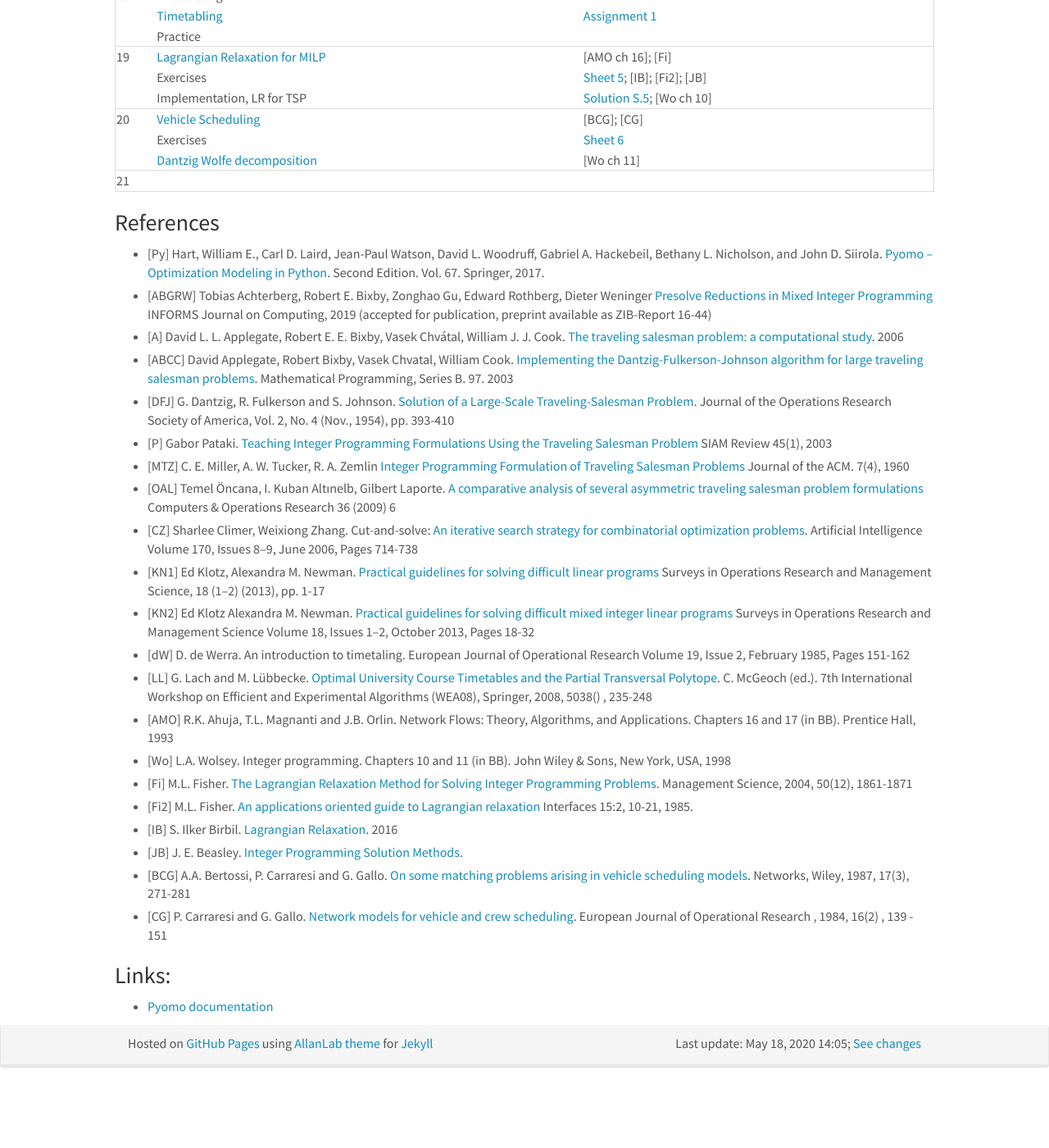
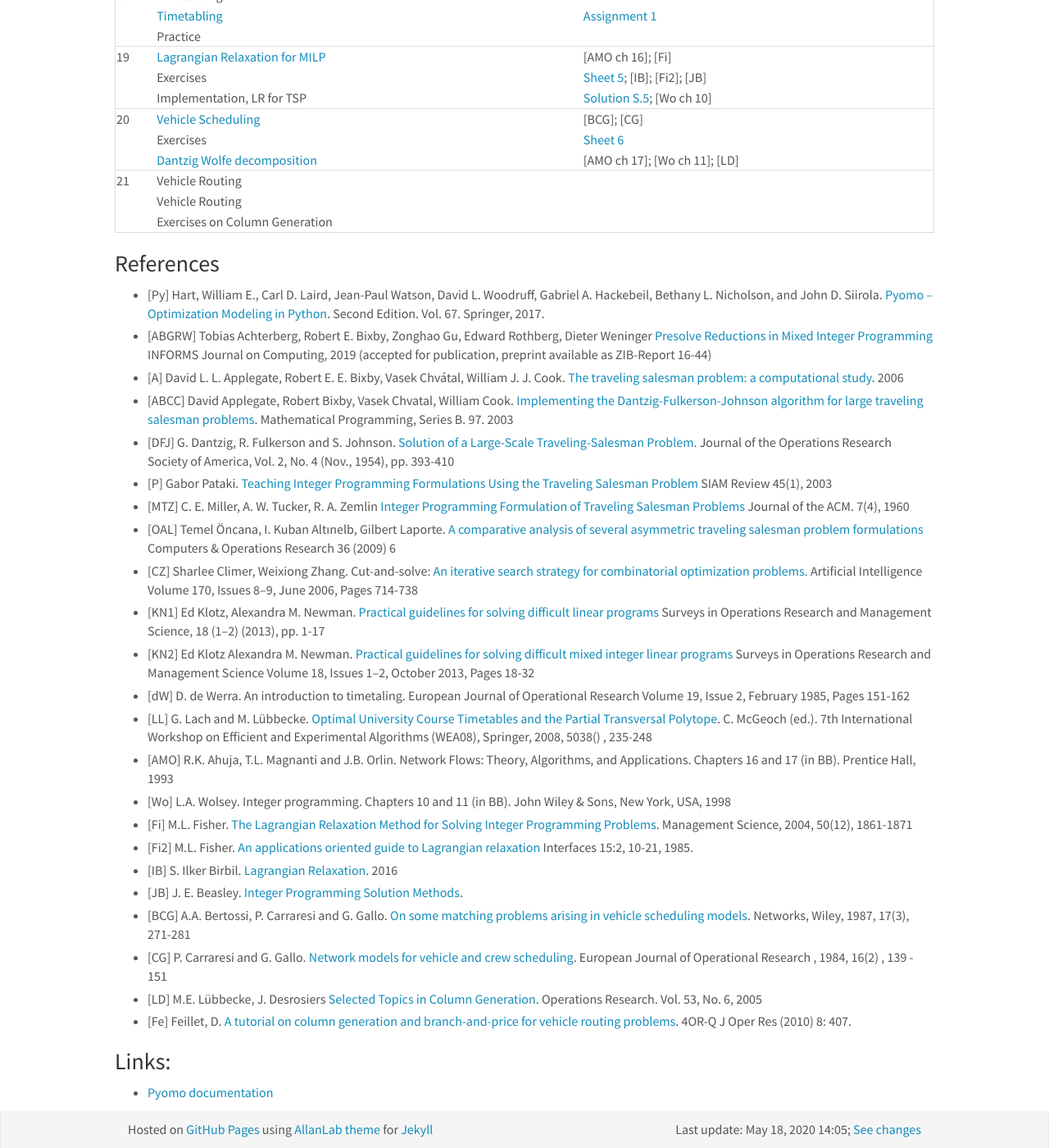
Before and after one commit to DM872/dm872.github.io, a Jekyll site: the page built from index.md, in a window 1280 px wide and 1400 px high, scrolled down 820 px. Shown: the whole window at 82% size. Built offline with Jekyll 4.4.1, drawn with Linux system fonts in a browser that asks for light colours; nearby versions of some CDN libraries; our own code applies the rules of GitHub Pages for plain Markdown files; before the commit the page ends 2144 px from its top, so only the background shows below that.

Commit message:
added literature about Dantzig Wolfe and corrected corresponding slides

```diff
--- a/index.md
+++ b/index.md
@@ -66,12 +66,22 @@ Other material for this course is available at the associated
 |--------------+------------------------------------------------------------------+------------------------------------------------------------------------------------|
 |           20 | [Vehicle Scheduling][60]                                         | [BCG]; [CG]                                                                        |
 |              | Exercises                                                        | [Sheet 6]({{ site.url }}{% post_url 2019-05-15-sheet6 %})                          |
-|              | [Dantzig Wolfe decomposition][61]                                | [Wo ch 11]                                                                         |
+|              | [Dantzig Wolfe decomposition][61]                                | [AMO ch 17]; [Wo ch 11]; [LD]                                                      |
 |--------------+------------------------------------------------------------------+------------------------------------------------------------------------------------|
-|           21 |                                                                  |                                                                                    |
+|           21 | Vehicle Routing                                                  |                                                                                    |
+|              | Vehicle Routing                                                  |                                                                                    |
+|              | Exercises on Column Generation                                   |                                                                                    |
 |--------------+------------------------------------------------------------------+------------------------------------------------------------------------------------|
 
 
+
+<!--
+
+[CVRP][11]; [CVRP-CG][12]; [Fe]
+[CVRP-BB][13]; [Fe]
+[Sheet 5]({{ site.url }}{% post_url 2019-05-08-sheet5 %}); [Solutions 1][19]; [Solutions 2][20]
+
+-->
 
 <!--
 [Tsp ][5]; [P] or [DFJ] or [MTZ] or [A] or [ABCC] or [OAL]
@@ -230,9 +236,7 @@ Other material for this course is available at the associated
   Journal of Operational Research , 1984, 16(2) , 139 - 151
 
 
-
-
-<!--
+- [LD] M.E. Lübbecke, J. Desrosiers [Selected Topics in Column Generation](https://doi.org/10.1287/opre.1050.0234). Operations Research. Vol. 53, No. 6, 2005
 
 
 - [Fe] Feillet, D. [A tutorial on column generation and branch-and-price for
@@ -241,6 +245,8 @@ Other material for this course is available at the associated
   (2010) 8: 407.
 
 
+
+<!--
 
 - [SGSK] I. Steinzen, V. Gintner, L. Suhl and N. Kliewer. [A Time-Space
   Network Approach for the Integrated Vehicle- and Crew-Scheduling
```
Also changed, not shown: other parts of index.md (+0 -4 lines), 1 other file.
